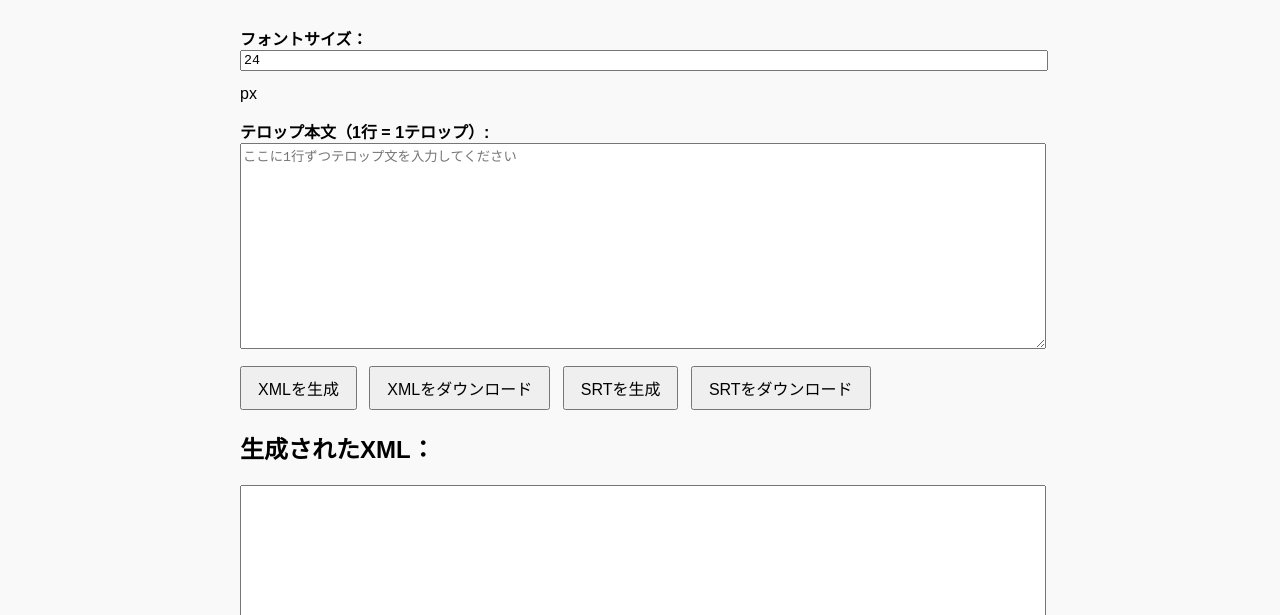
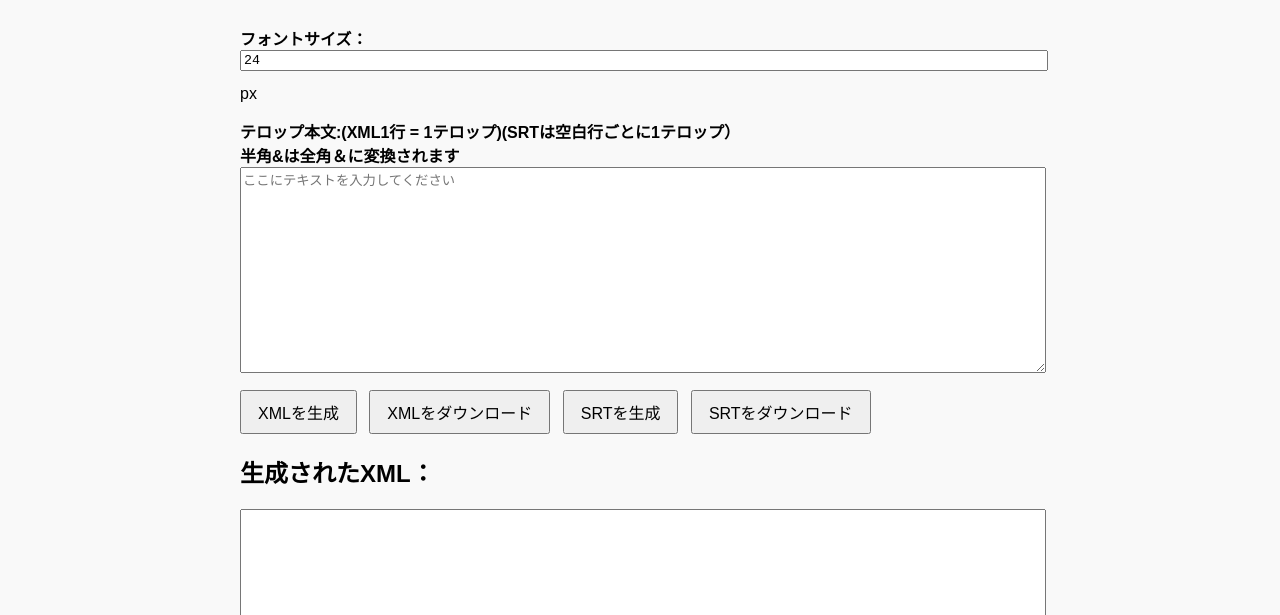
Before and after one commit to sumino0107/jimaku-generator, a plain HTML site: page index.html in a window 1280 px wide. Shown: the part 185-800 px from the top of the page. Drawn offline with Linux system fonts and the light colour scheme.

Commit message:
Update index.html

```diff
--- a/index.html
+++ b/index.html
@@ -44,8 +44,8 @@
   <label for="fontSizeInput">フォントサイズ：</label>
   <input type="number" id="fontSizeInput" value="24" min="1" max="200"> px
 
-  <label for="inputText">テロップ本文（1行 = 1テロップ）:</label>
-  <textarea id="inputText" placeholder="ここに1行ずつテロップ文を入力してください"></textarea>
+  <label for="inputText">テロップ本文:(XML1行 = 1テロップ)(SRTは空白行ごとに1テロップ）<br>半角&は全角＆に変換されます</label>
+  <textarea id="inputText" placeholder="ここにテキストを入力してください"></textarea>
 
   <button onclick="generateXML()">XMLを生成</button>
   <button onclick="downloadXML()">XMLをダウンロード</button>
```
